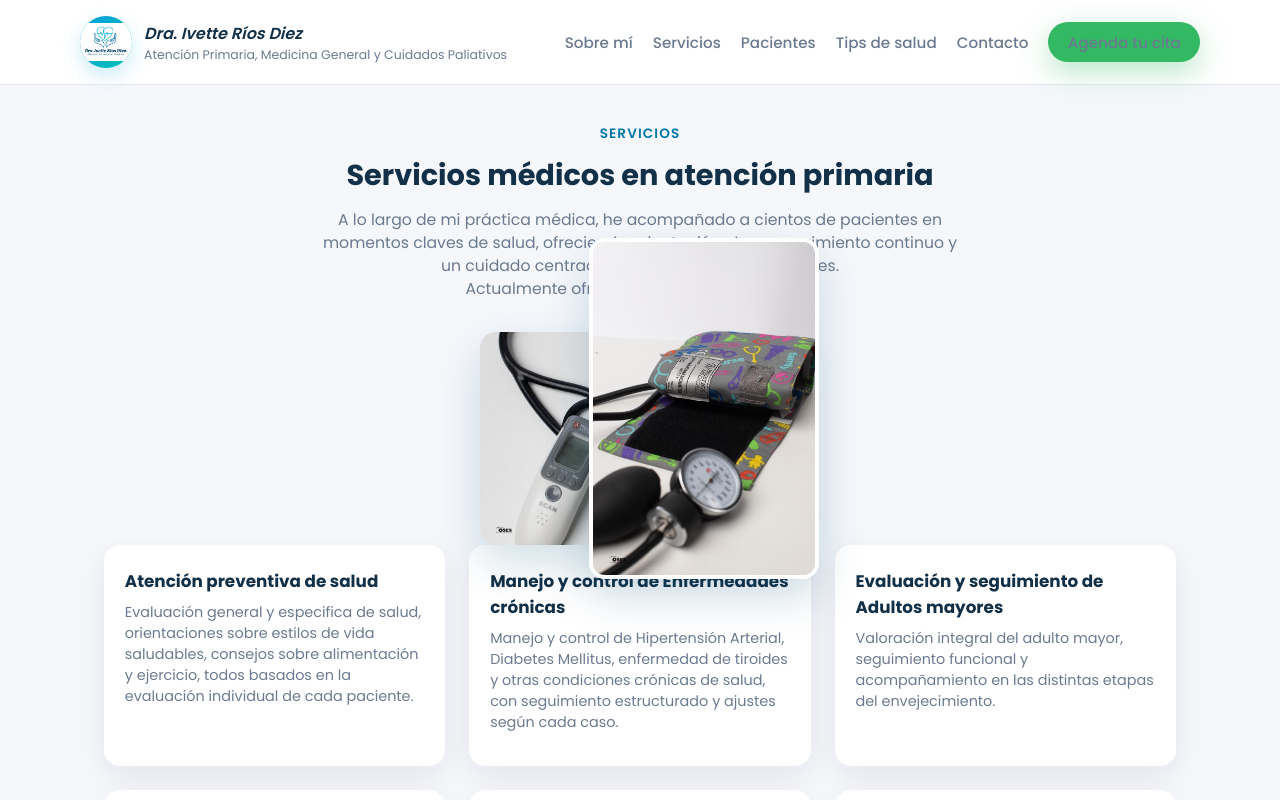
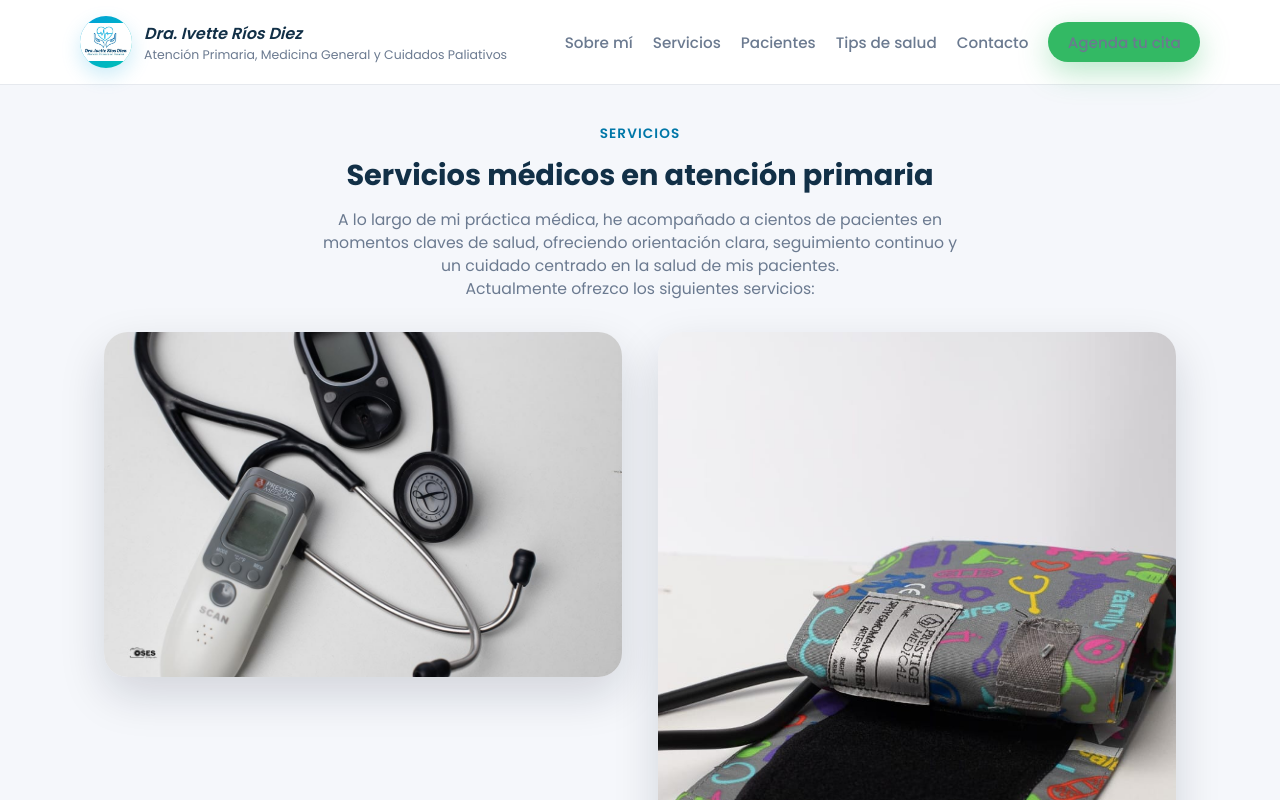
Before and after one commit to lulabtechnology/Dra.-Ivette-Rios-Diez, a Next.js app: page /servicios in a window 1280 px wide. Shown: the top 800 px of the page. Built offline with nearby package versions, Linux system fonts and the light colour scheme.

Commit message:
Update page.js

```diff
--- a/app/servicios/page.js
+++ b/app/servicios/page.js
@@ -22,17 +22,32 @@ export default function ServiciosPage() {
           </p>
         </div>
 
-        {/* Bloque visual con más imágenes relacionadas a los servicios */}
-        <div className="home-about-media">
-          <div className="photo-stack">
-            {/* Sube estas imágenes a /public/images/dra-ivette-servicios-1.jpg y 2 */}
+        {/* Bloque visual con imágenes en lugares diferentes (no superpuestas) */}
+        <div className="two-columns" style={{ marginBottom: '2.5rem' }}>
+          <div>
+            {/* Sube esta imagen a /public/images/dra-ivette-servicios-1.jpg */}
             <img
               src="/images/dra-ivette-servicios-1.jpg"
-              alt="Dra. Ivette conversando con paciente durante la consulta"
+              alt="Dra. Ivette conversando con un paciente durante la consulta"
+              style={{
+                width: '100%',
+                display: 'block',
+                borderRadius: '24px',
+                boxShadow: '0 18px 45px rgba(15,23,42,0.15)',
+              }}
             />
+          </div>
+          <div>
+            {/* Sube esta imagen a /public/images/dra-ivette-servicios-2.jpg */}
             <img
               src="/images/dra-ivette-servicios-2.jpg"
-              alt="Detalle del consultorio de la Dra. Ivette Ríos Diez"
+              alt="Vista del consultorio de la Dra. Ivette Ríos Diez"
+              style={{
+                width: '100%',
+                display: 'block',
+                borderRadius: '24px',
+                boxShadow: '0 18px 45px rgba(15,23,42,0.15)',
+              }}
             />
           </div>
         </div>
```
